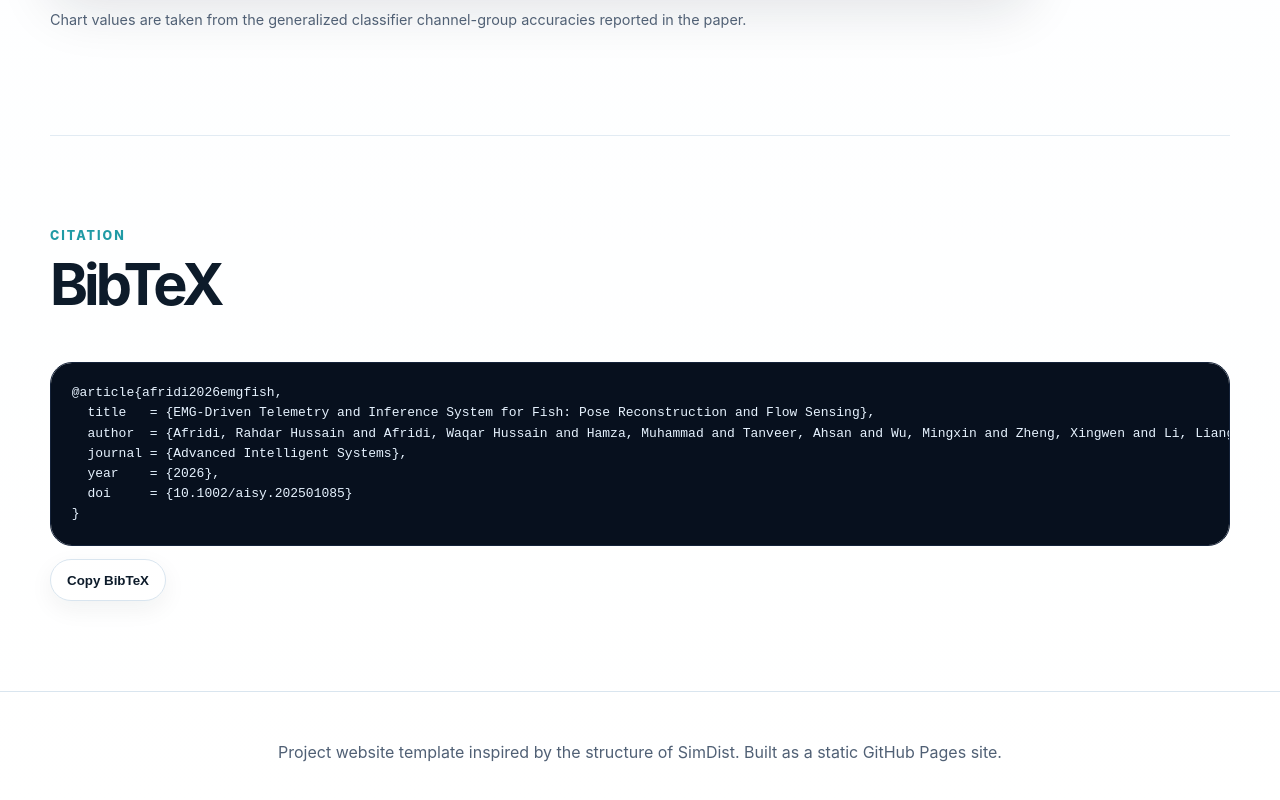
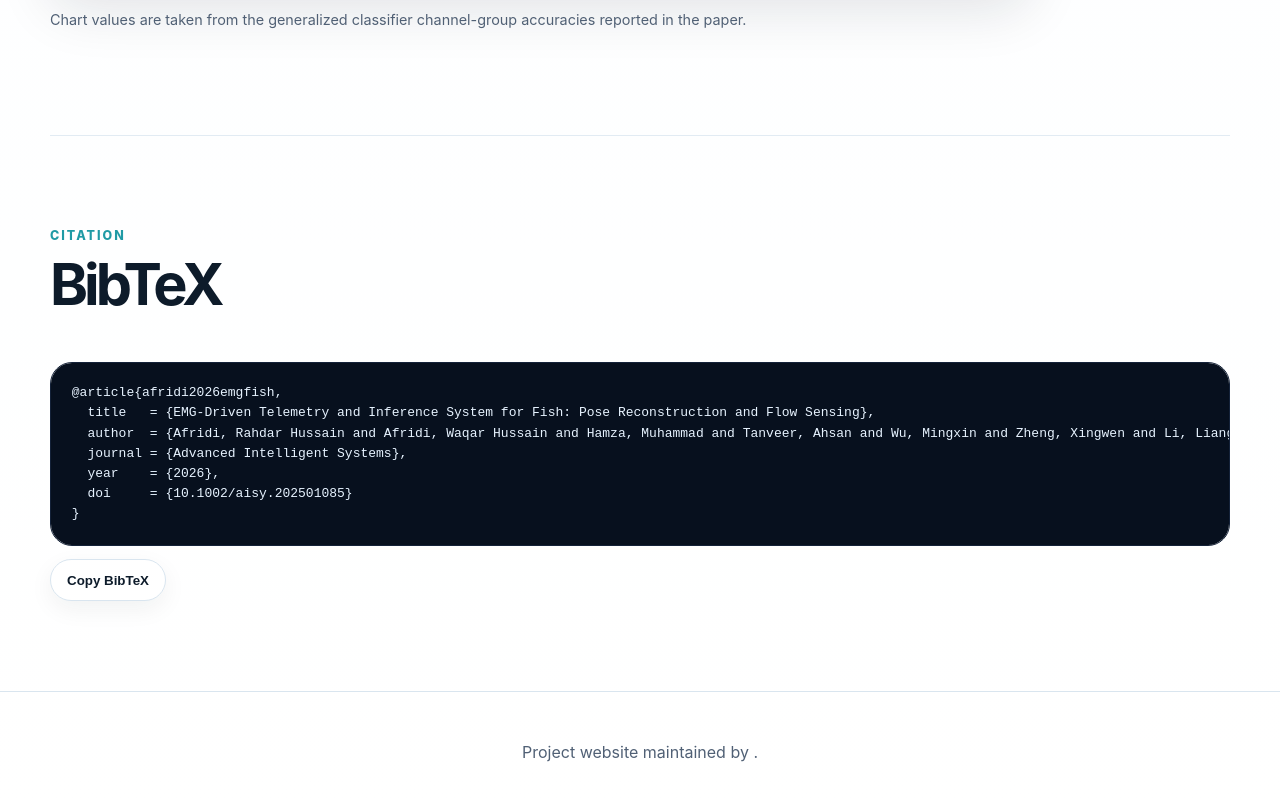
Before and after one commit to emg-fish-kinematics/emg-fish-kinematics.github.io, a plain HTML site: page index.html in a window 1280 px wide. Shown: the part 7801-8601 px from the top of the page. Drawn offline with Linux system fonts and the light colour scheme.

Commit message:
Update footer text for project website

```diff
--- a/index.html
+++ b/index.html
@@ -157,7 +157,7 @@
   </main>
 
   <footer>
-    <p>Project website template inspired by the structure of SimDist. Built as a static GitHub Pages site.</p>
+    <p>Project website maintained by <iahsant.github.io>.</p>
   </footer>
 
   <script src="script.js"></script>
```
